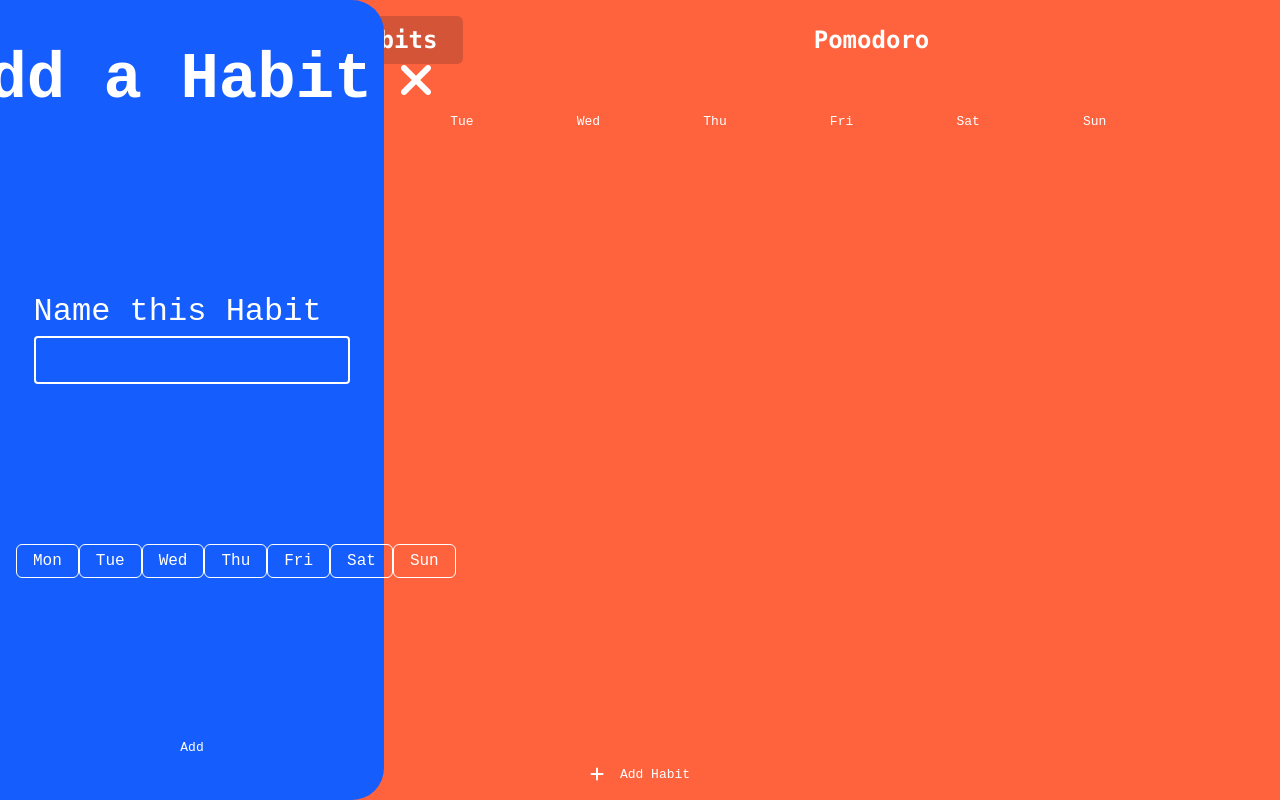
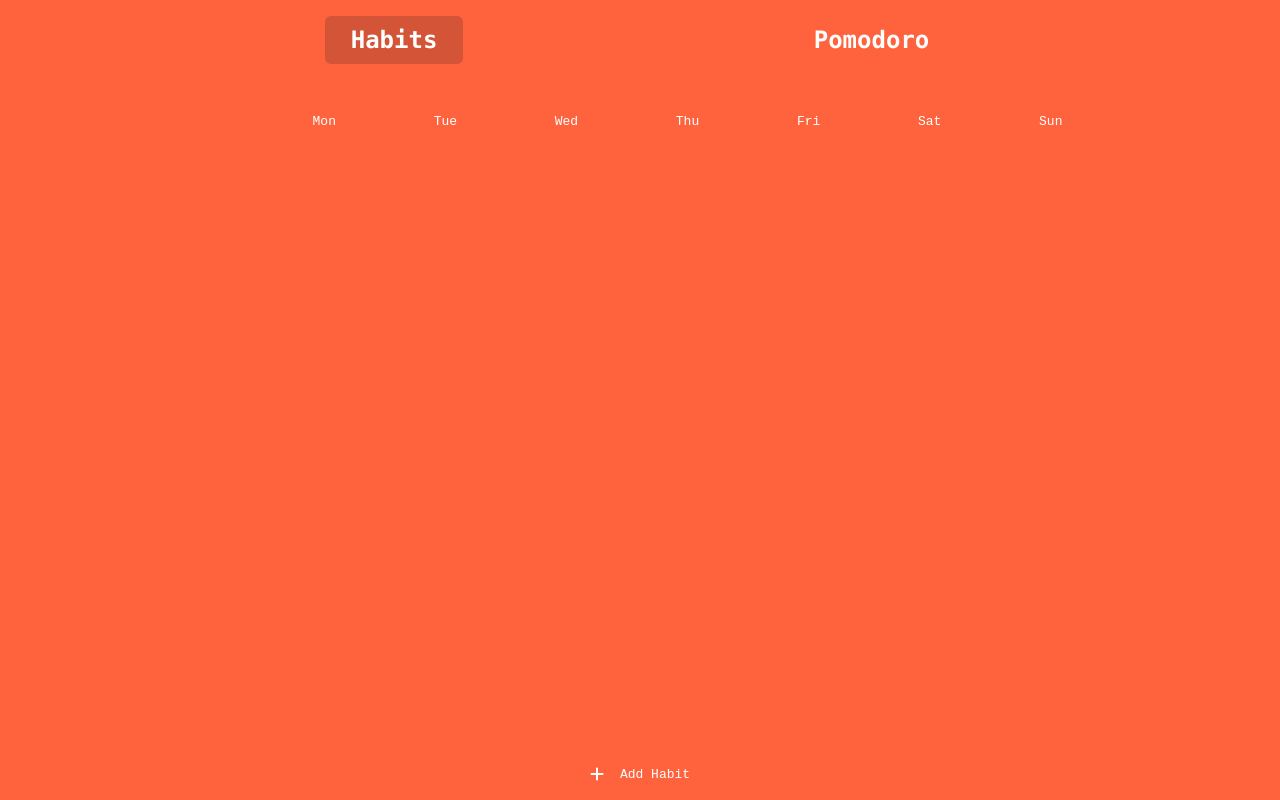
Before and after one commit to Miguel-Flandez/Pomodoro, a React (Vite) app: page / in a window 1280 px wide. Built offline with nearby package versions, Linux system fonts and the light colour scheme.

Commit message:
added new handlers for modals

```diff
--- a/src/pages/Habits.jsx
+++ b/src/pages/Habits.jsx
@@ -1,10 +1,14 @@
 import { useEffect, useState } from 'react'
-import {Header, AddModal} from '@/components'
+import {Header, AddModal, DeleteModal} from '@/components'
+import React from 'react'
 import '@/css/tables.css'
 
 export default function Habits(){
 
-    const [showAddModal, setShowAddModal] = useState(true)
+    const [showAddModal, setShowAddModal] = useState(false)
+    const [showDeleteModal, setShowDeleteModal] = useState(false)
+    const [habits, setHabits] = useState([])
+
 
     const days = ['Mon', 'Tue', 'Wed', 'Thu', 'Fri', 'Sat', 'Sun']
 
@@ -13,6 +17,17 @@
         setShowAddModal(value)
     }
 
+    function handleHabitInput(value1, value2){
+        setHabits(prev=>[...prev,{
+            name: value1,
+            schedule: value2
+        }])
+        console.log(habits)
+    }
+
+    function handleDelete(bool){
+        setShowDeleteModal(false)
+    }
 
 
 
@@ -27,24 +42,41 @@
         <>
         <Header/>
         <div className={`${showAddModal ? '' : '-translate-x-[100vw]'} fixed w-[30%] top-0 left-0 transition-all z-50`}>
-            <AddModal modalState={handleModal}/>
+            <AddModal modalState={handleModal} habitHandler={handleHabitInput}/>
         </div>
 
 
 
-        <div id='streak-container' className='w-[90vw] m-auto relative p-[2rem]'>
+        <div id='streak-container' className='w-[90vw] m-auto p-[2rem]'>
 
 
-            <div id="streaks" className='grid grid-cols-[2fr_repeat(7,1fr)] gap-[2vw]'>
+            <div id="streaks" className='grid grid-cols-[2fr_repeat(7,1fr)_0.25fr] gap-[2vw] items-center'>
                 <div></div>
                 {days.map(day=>(
                     <span key={day}>{day}</span>
                 ))}
+                <div></div>
 
-                <span className="habit">asdasd</span>
-                {days.map((_, id)=>(
-                    <div key={id}></div>
+                {habits.map((habit, index)=>(
+                    <React.Fragment key={index}>
+                        <span className="habit">{habit.name}</span>
+                        {days.map((day, id)=>(
+                            <div key={id} className={`${habit.schedule?.find(n=>n===day)? '' : 'border-transparent! '} border-2 border-white rounded-md w-[2rem] h-[2rem]`}></div>
+                        ))}
+
+                        <div className='flex'>
+                            <i class="fa-solid fa-pen-to-square"></i>
+                            <i class="fa-solid fa-trash" onClick={()=>setShowDeleteModal(true)}></i>
+
+                            {showDeleteModal && <DeleteModal deleteHandler={handleDelete}/>}
+
+
+                        </div>
+
+
+                    </React.Fragment>
                 ))}
+
             </div>
 
         </div>
```
